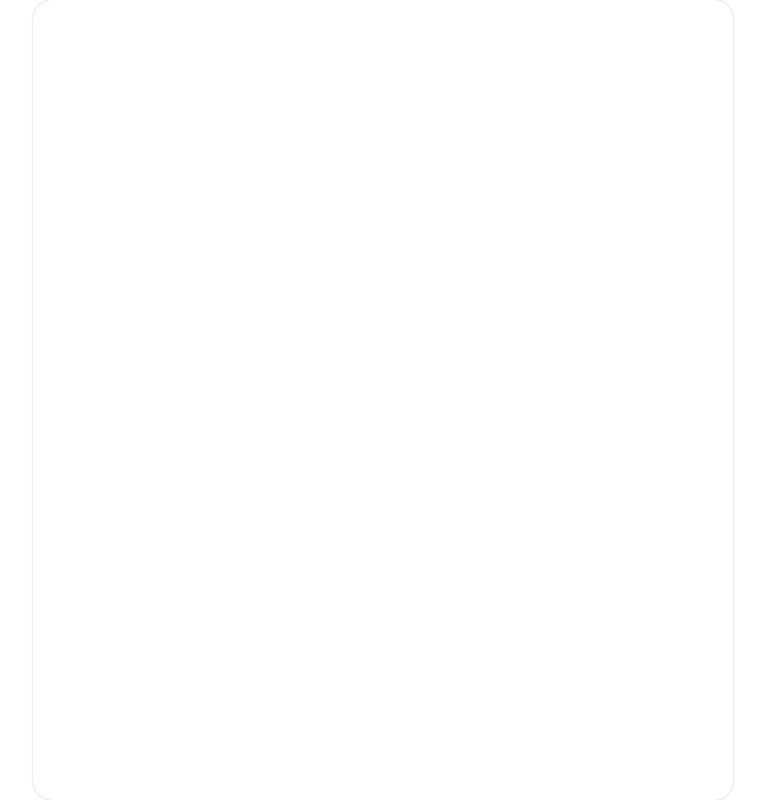
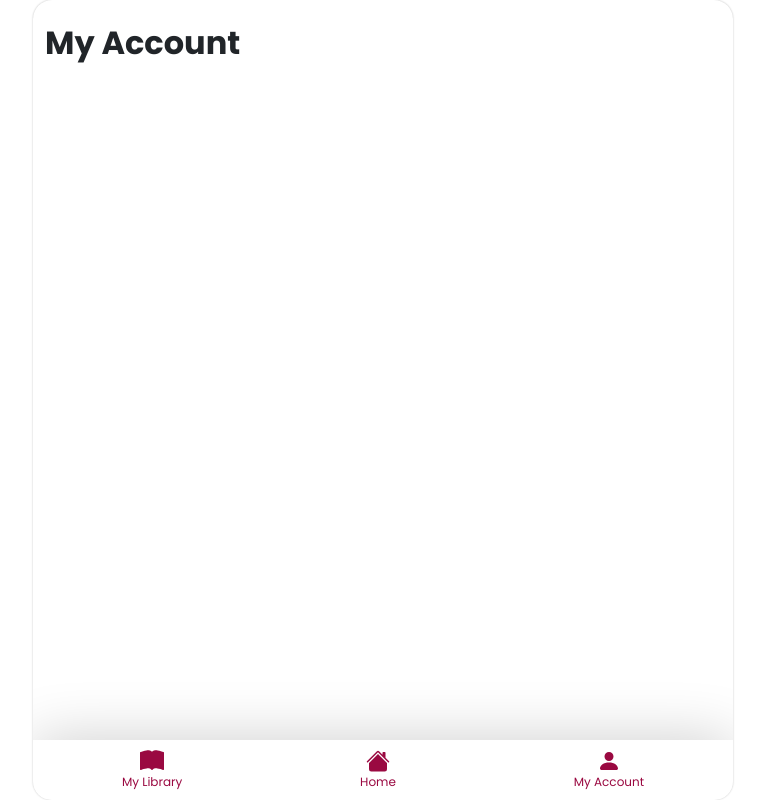
Before and after one commit to fitfor/app, a React (Create React App) app in the folder frontend/: page /my-account in a window 1280 px wide. Before the commit this address had no page. Shown: the whole page, without its empty margins (257-1022 px from the left). Built offline with nearby package versions, Linux system fonts and the light colour scheme.

Commit message:
basic page structure, add prettier

```diff
--- a/frontend/src/App.tsx
+++ b/frontend/src/App.tsx
@@ -2,6 +2,8 @@ import "./App.css";
 import { Route, Routes } from "react-router-dom";
 import Home from "./routes/Home";
 import About from "./routes/About";
+import MyLibrary from './routes/MyLibrary'
+import MyAccount from './routes/MyAccount'
 import styled from "styled-components";
 import Login from "./routes/Login";
 import { mediaQuery, MediaQueryWidth } from "./utils";
@@ -39,6 +41,8 @@ function App() {
         <Route path="/" element={<Home />} />
         <Route path="/about" element={<About />} />
         <Route path="/login" element={<Login />} />
+        <Route path="/my-library" element={<MyLibrary />} />
+        <Route path="/my-account" element={<MyAccount />} />
       </Routes>
       </BoxContainer>
     </AppContainer>
--- a/frontend/src/components/BottomNavigation/index.tsx
+++ b/frontend/src/components/BottomNavigation/index.tsx
@@ -34,7 +34,7 @@ function NavItem(props: any) {
 
 function BottomNavigation() {
     return <NavigationContainer>
-        <NavItem icon={BookFill} text='My Library' href='/library'></NavItem>
+        <NavItem icon={BookFill} text='My Library' href='/my-library'></NavItem>
         <NavItem icon={HouseFill} text='Home' href='/'></NavItem>
         <NavItem icon={PersonFill} text='My Account' href='/my-account'></NavItem>
     </NavigationContainer>
--- /dev/null
+++ b/frontend/src/components/PageTitle.tsx
@@ -0,0 +1,5 @@
+function PageTitle(props: any){
+    return <h2 className='mb-4 mt-4' {...props}>{props.children}</h2>
+}
+
+export default PageTitle
--- a/frontend/src/routes/Home.tsx
+++ b/frontend/src/routes/Home.tsx
@@ -1,13 +1,14 @@
 import { Container, Row } from "react-bootstrap";
 import AvatarImage from "../components/AvatarImage";
 import { withBottomNavigation } from "../components/BottomNavigation";
+import PageTitle from "../components/PageTitle";
 import RecommendationTile from "../components/RecommendationTile";
 
 function Home() {
     return (
         <Container >
-            <Row className='mt-4' style={{ alignItems: 'center', flexDirection: 'column', textAlign: 'center'}}>
-                <h2 className='mb-4'>Welcome back, John!</h2>
+            <PageTitle style={{textAlign:'center'}}>Welcome back, John!</PageTitle>
+            <Row className='' style={{ alignItems: 'center', flexDirection: 'column', textAlign: 'center'}}>
                 <AvatarImage src='https://source.unsplash.com/random/300x300' />
                 <p className='mt-5'>You can do this, I believe in you.</p>
             </Row>
--- /dev/null
+++ b/frontend/src/routes/MyAccount/index.tsx
@@ -0,0 +1,13 @@
+import { Container } from "react-bootstrap";
+import { withBottomNavigation } from "../../components/BottomNavigation";
+import PageTitle from "../../components/PageTitle";
+
+function MyAccount() {
+  return (
+    <Container>
+      <PageTitle>My Account</PageTitle>
+    </Container>
+  );
+}
+
+export default withBottomNavigation(MyAccount);
--- /dev/null
+++ b/frontend/src/routes/MyLibrary/index.tsx
@@ -0,0 +1,11 @@
+import { Container } from "react-bootstrap"
+import { withBottomNavigation } from "../../components/BottomNavigation"
+import PageTitle from "../../components/PageTitle"
+
+function MyAccount(){
+    return <Container>
+        <PageTitle>My Library</PageTitle>
+    </Container>
+}
+
+export default withBottomNavigation(MyAccount)
--- a/package.json
+++ b/package.json
@@ -6,10 +6,10 @@
   "dependencies": {
     "js-tokens": "^4.0.0",
     "loose-envify": "^1.4.0",
-    "react": "^17.0.2",
-    "object-assign": "^4.1.1"
+    "object-assign": "^4.1.1",
+    "prettier": "2.6.0",
+    "react": "^17.0.2"
   },
-  "devDependencies": {},
   "scripts": {
     "build": "bash build.sh",
     "install-prod": "bash install-prod.sh",
```
Also changed, not shown: frontend/src/routes/MyAccount/MyAccount.tsx (deleted), frontend/src/routes/MyLibrary/MyLibrary.tsx (deleted), 1 other file (tests, documents, lock files or other folders).
